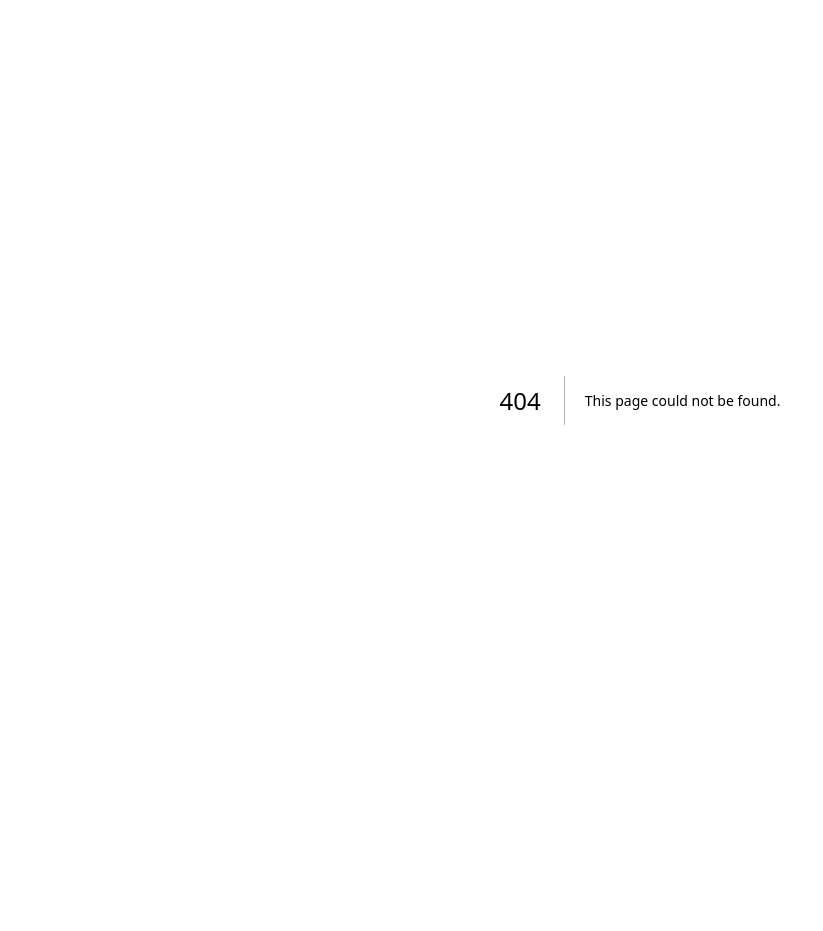
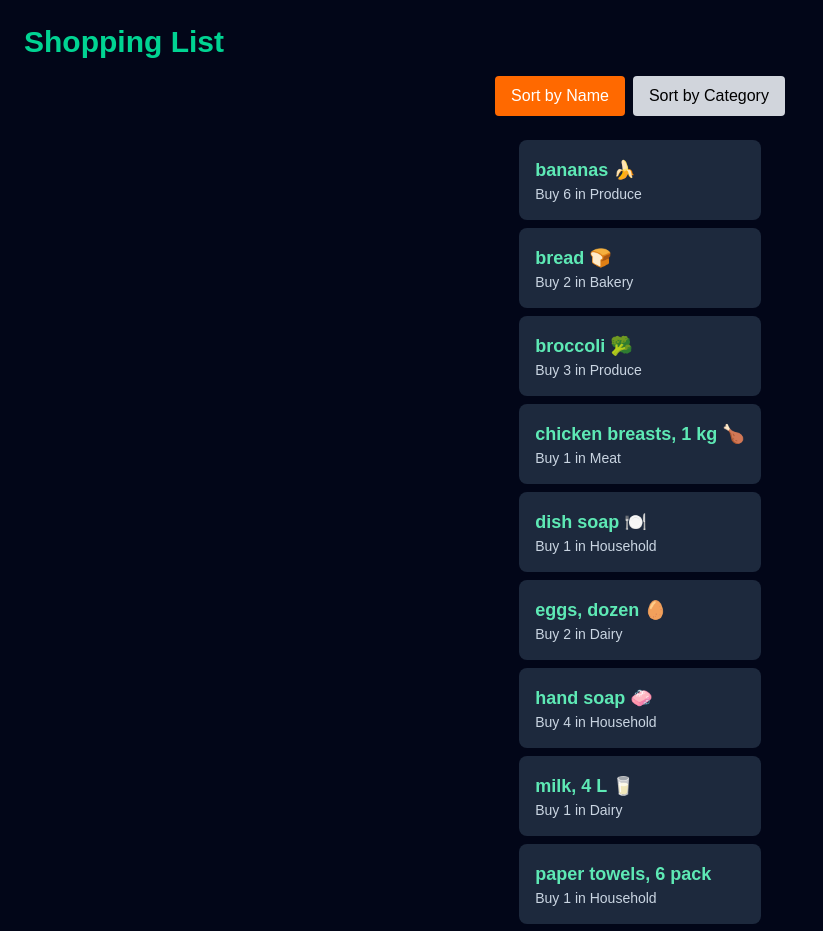
Before and after one commit to meeeeeeelijah/cprg306-assignments, a Next.js app: page /week-6 in a window 1280 px wide. Before the commit this address had no page. Shown: the top 931 px of the page, without its empty margins (0-823 px from the left). Before the commit the page ends 800 px from the top, so only its background shows below. Built offline with nearby package versions, Linux system fonts and the light colour scheme.

Commit message:
week 6 assign

```diff
--- /dev/null
+++ b/app/week-6/item-list.js
@@ -0,0 +1,54 @@
+"use client";
+
+import { useState } from "react";
+import Item from "./item";
+import items from "./items.json";
+
+export default function ItemList() {
+  const [sortBy, setSortBy] = useState("name");
+
+  const sortedItems = [...items].sort((a, b) => {
+    if (sortBy === "name") {
+      return a.name.localeCompare(b.name);
+    }
+    if (sortBy === "category") {
+      return a.category.localeCompare(b.category);
+    }
+    return 0;
+  });
+
+  return (
+    <div className="flex flex-col items-center">
+      <div className="flex gap-2 mb-4">
+        <button
+          onClick={() => setSortBy("name")}
+          className={`px-4 py-2 rounded ${
+            sortBy === "name" ? "bg-orange-500 text-white" : "bg-gray-300 text-black"
+          }`}
+        >
+          Sort by Name
+        </button>
+
+        <button
+          onClick={() => setSortBy("category")}
+          className={`px-4 py-2 rounded ${
+            sortBy === "category" ? "bg-orange-500 text-white" : "bg-gray-300 text-black"
+          }`}
+        >
+          Sort by Category
+        </button>
+      </div>
+
+      <ul>
+        {sortedItems.map((item) => (
+          <Item
+            key={item.id}
+            name={item.name}
+            quantity={item.quantity}
+            category={item.category}
+          />
+        ))}
+      </ul>
+    </div>
+  );
+}
--- /dev/null
+++ b/app/week-6/item.js
@@ -0,0 +1,8 @@
+export default function Item({name, quantity, category}) {
+  return (
+    <li className="p-4 m-2 max-w-sm bg-slate-800 rounded-lg border-1-4 border-white500">
+        <h2 className="text-lg font-bold text-emerald-300">{name}</h2>
+        <p className="text-sm text-slate-300"> Buy {quantity} in <span className="capitalize">{category}</span></p>
+    </li>
+  );
+}
--- /dev/null
+++ b/app/week-6/items.json
@@ -0,0 +1,74 @@
+[
+  {
+    "id": "1h2GJKH12gkHG31h1H",
+    "name": "milk, 4 L 🥛",
+    "quantity": 1,
+    "category": "dairy"
+  },
+  {
+    "id": "2KJH3k2j3H1k2J3K1H",
+    "name": "bread 🍞",
+    "quantity": 2,
+    "category": "bakery"
+  },
+  {
+    "id": "3h2KJH3k2j3H1k2J3",
+    "name": "eggs, dozen 🥚",
+    "quantity": 2,
+    "category": "dairy"
+  },
+  {
+    "id": "4k2J3K1H2GJKH12gk",
+    "name": "bananas 🍌",
+    "quantity": 6,
+    "category": "produce"
+  },
+  {
+    "id": "5H1h1H2KJH3k2j3H",
+    "name": "broccoli 🥦",
+    "quantity": 3,
+    "category": "produce"
+  },
+  {
+    "id": "6H1k2J3K1H2GJKH1",
+    "name": "chicken breasts, 1 kg 🍗",
+    "quantity": 1,
+    "category": "meat"
+  },
+  {
+    "id": "7gkHG31h1H2KJH3k",
+    "name": "pasta sauce 🍝",
+    "quantity": 3,
+    "category": "canned goods"
+  },
+  {
+    "id": "8j3H1k2J3K1H2GJK",
+    "name": "spaghetti, 454 g 🍝",
+    "quantity": 2,
+    "category": "dry goods"
+  },
+  {
+    "id": "9H12gkHG31h1H2KJ",
+    "name": "toilet paper, 12 pack 🧻",
+    "quantity": 1,
+    "category": "household"
+  },
+  {
+    "id": "10H3k2j3H1k2J3K1",
+    "name": "paper towels, 6 pack",
+    "quantity": 1,
+    "category": "household"
+  },
+  {
+    "id": "11k2J3K1H2GJKH12",
+    "name": "dish soap 🍽️",
+    "quantity": 1,
+    "category": "household"
+  },
+  {
+    "id": "12GJKH12gkHG31h1",
+    "name": "hand soap 🧼",
+    "quantity": 4,
+    "category": "household"
+  }
+]
--- /dev/null
+++ b/app/week-6/page.js
@@ -0,0 +1,11 @@
+import ItemList from "./item-list";
+
+export default function Page() {
+    return(
+        < main className="items-center min-h-screen bg-slate-950 p-4">
+            <h1 className="text-3xl font-bold text-emerald-400 m-2 mb-4">Shopping List</h1>
+            <ItemList />
+        </main>
+
+        );
+}
```
